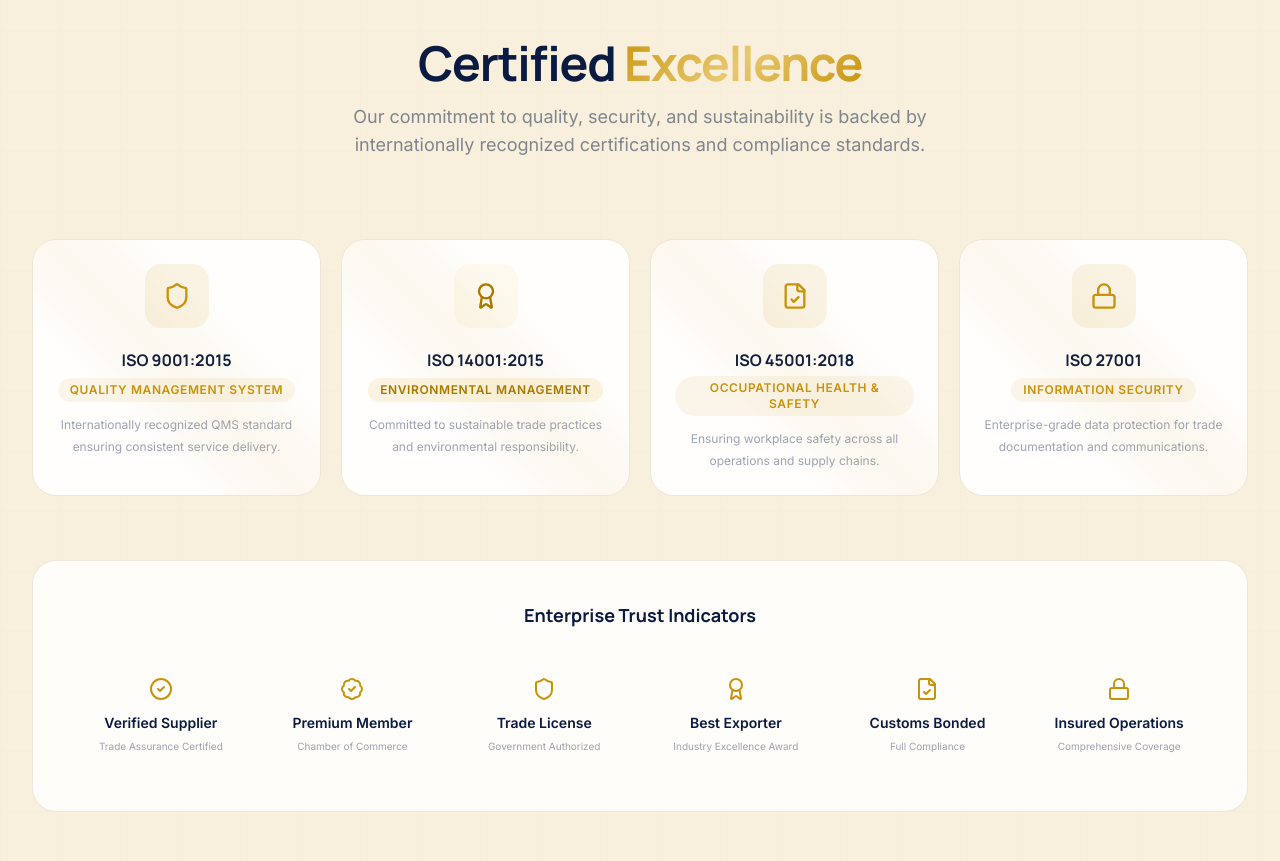
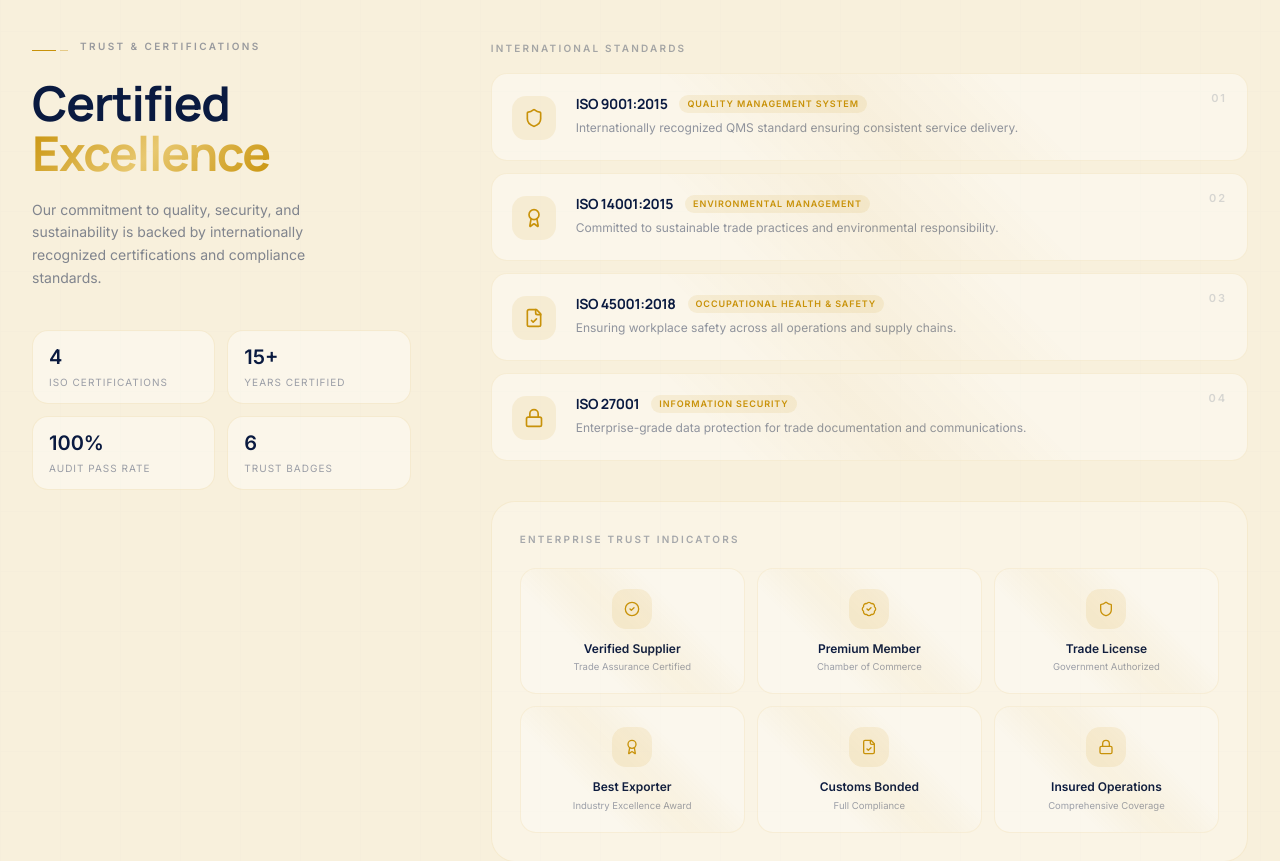
Before and after one commit to anskp/Excalibur_General_Trading, a Next.js app: page / in a window 1280 px wide. Shown: the part 7140-8001 px from the top of the page. Built offline with nearby package versions, Linux system fonts and the light colour scheme.

Commit message:
Restructure the TrustSection layout structure

```diff
--- a/src/components/excalibur/TrustSection.jsx
+++ b/src/components/excalibur/TrustSection.jsx
@@ -1,6 +1,7 @@
 'use client';
 import { ScrollReveal, StaggerContainer, StaggerItem } from './ScrollReveal';
 import { Shield, Award, FileCheck, Lock, CheckCircle2, BadgeCheck } from 'lucide-react';
+
 const certifications = [
   {
     icon: Shield,
@@ -8,6 +9,7 @@ const certifications = [
     description: 'Quality Management System',
     detail: 'Internationally recognized QMS standard ensuring consistent service delivery.',
     color: 'gold',
+    index: '01',
   },
   {
     icon: Award,
@@ -15,6 +17,7 @@ const certifications = [
     description: 'Environmental Management',
     detail: 'Committed to sustainable trade practices and environmental responsibility.',
     color: 'olive',
+    index: '02',
   },
   {
     icon: FileCheck,
@@ -22,6 +25,7 @@ const certifications = [
     description: 'Occupational Health & Safety',
     detail: 'Ensuring workplace safety across all operations and supply chains.',
     color: 'gold',
+    index: '03',
   },
   {
     icon: Lock,
@@ -29,94 +33,160 @@ const certifications = [
     description: 'Information Security',
     detail: 'Enterprise-grade data protection for trade documentation and communications.',
     color: 'gold',
+    index: '04',
   },
 ];
+
 const trustIndicators = [
-    { icon: CheckCircle2, label: 'Verified Supplier', detail: 'Trade Assurance Certified' },
-    { icon: BadgeCheck, label: 'Premium Member', detail: 'Chamber of Commerce' },
-    { icon: Shield, label: 'Trade License', detail: 'Government Authorized' },
-    { icon: Award, label: 'Best Exporter', detail: 'Industry Excellence Award' },
-    { icon: FileCheck, label: 'Customs Bonded', detail: 'Full Compliance' },
-    { icon: Lock, label: 'Insured Operations', detail: 'Comprehensive Coverage' },
+  { icon: CheckCircle2, label: 'Verified Supplier',  detail: 'Trade Assurance Certified'  },
+  { icon: BadgeCheck,   label: 'Premium Member',     detail: 'Chamber of Commerce'         },
+  { icon: Shield,       label: 'Trade License',      detail: 'Government Authorized'       },
+  { icon: Award,        label: 'Best Exporter',      detail: 'Industry Excellence Award'   },
+  { icon: FileCheck,    label: 'Customs Bonded',     detail: 'Full Compliance'             },
+  { icon: Lock,         label: 'Insured Operations', detail: 'Comprehensive Coverage'      },
 ];
-const colorMap = {
-    gold: {
-        icon: 'bg-gold/10 text-gold',
-        border: 'border-gold/15',
-        badge: 'bg-gold/8 text-gold',
-    },
-    olive: {
-        icon: 'bg-gold-light/10 text-gold-dark',
-        border: 'border-gold/15',
-        badge: 'bg-gold-light/20 text-gold-dark',
-    },
-};
+
+/* --- Cert row ---------------------------------------------------- */
+function CertRow({ cert, delay }) {
+  const Icon = cert.icon;
+  return (
+    <ScrollReveal delay={delay}>
+      <div className="group relative flex items-start gap-5 p-5 rounded-2xl
+                      border border-gold/10 hover:border-gold/30
+                      bg-white/40 hover:bg-white/70
+                      transition-all duration-400 hover:shadow-md
+                      cursor-pointer card-shine overflow-hidden">
+        <span className="absolute top-4 right-5 text-[11px] font-bold
+                         tracking-[0.18em] text-charcoal/15 select-none">
+          {cert.index}
+        </span>
+        <div className="shrink-0 w-11 h-11 rounded-xl bg-gold/10 flex items-center
+                        justify-center transition-transform duration-300 group-hover:scale-110 mt-0.5">
+          <Icon className="w-5 h-5 text-gold" />
+        </div>
+        <div className="flex-1 min-w-0 pr-8">
+          <div className="flex items-center gap-3 mb-1 flex-wrap">
+            <h3 className="text-sm font-bold text-charcoal tracking-tight">{cert.title}</h3>
+            <span className="text-[9px] font-semibold uppercase tracking-widest
+                             bg-gold/10 text-gold px-2 py-0.5 rounded-full">
+              {cert.description}
+            </span>
+          </div>
+          <p className="text-xs text-charcoal/45 leading-relaxed">{cert.detail}</p>
+        </div>
+        <div className="absolute bottom-0 left-5 h-px bg-gradient-to-r from-gold/60 to-transparent
+                        w-0 group-hover:w-3/4 transition-all duration-500" />
+      </div>
+    </ScrollReveal>
+  );
+}
+
+/* --- Trust badge ------------------------------------------------- */
+function TrustBadge({ indicator }) {
+  const Icon = indicator.icon;
+  return (
+    <StaggerItem>
+      <div className="group relative flex flex-col items-center text-center
+                      p-5 rounded-2xl border border-gold/10 hover:border-gold/25
+                      bg-white/30 hover:bg-white/60
+                      transition-all duration-350 hover:-translate-y-1
+                      cursor-pointer overflow-hidden card-shine">
+        <div className="absolute top-3 left-1/2 -translate-x-1/2 w-10 h-10
+                        rounded-full bg-gold/8 blur-xl opacity-0
+                        group-hover:opacity-100 transition-opacity duration-500" />
+        <div className="relative w-10 h-10 rounded-xl bg-gold/10 flex items-center
+                        justify-center mb-3 transition-transform duration-300 group-hover:scale-110">
+          <Icon className="w-4 h-4 text-gold" />
+        </div>
+        <p className="text-xs font-bold text-charcoal leading-snug">{indicator.label}</p>
+        <p className="text-[9.5px] text-charcoal/40 mt-1 leading-tight">{indicator.detail}</p>
+      </div>
+    </StaggerItem>
+  );
+}
+
+/* --- Main export ------------------------------------------------- */
 export function TrustSection() {
-    return (<section id="trust" className="relative py-24 lg:py-32">
-      {/* Background */}
-      <div className="absolute inset-0 grid-pattern opacity-30"/>
+  return (
+    <section id="trust" className="relative py-24 lg:py-32">
+      <div className="absolute inset-0 grid-pattern opacity-30" />
 
       <div className="relative max-w-7xl mx-auto px-4 sm:px-6 lg:px-8">
-        {/* Section Header */}
-        <ScrollReveal className="text-center mb-16 lg:mb-20">
-          {/* <div className="inline-flex items-center gap-2 px-4 py-1.5 rounded-full glass border border-gold/20 mb-6">
-            <div className="w-1.5 h-1.5 rounded-full bg-gold"/>
-            <span className="text-xs font-semibold uppercase tracking-[0.2em] text-charcoal/60">
+        <div className="flex flex-col lg:flex-row lg:gap-16 xl:gap-20">
+
+          {/* LEFT: sticky editorial column */}
+          <div className="lg:w-5/12 xl:w-4/12 mb-14 lg:mb-0">
+            <ScrollReveal className="lg:sticky lg:top-28">
+
+              <div className="flex items-center gap-3 mb-6">
+                <div className="flex gap-1">
+                  <span className="w-6 h-px bg-gold mt-[9px]" />
+                  <span className="w-2 h-px bg-gold/40 mt-[9px]" />
+                </div>
+                <span className="text-[10px] font-semibold uppercase tracking-[0.24em] text-charcoal/40">
                   Trust & Certifications
                 </span>
-          </div> */}
-          <h2 className="text-3xl sm:text-4xl lg:text-5xl font-bold tracking-tight text-charcoal">
-            Certified
-            <span className="text-gradient-gold"> Excellence</span>
-          </h2>
-          <p className="mt-4 text-base lg:text-lg text-charcoal/50 max-w-2xl mx-auto">
-            Our commitment to quality, security, and sustainability is backed by internationally
-            recognized certifications and compliance standards.
-          </p>
-        </ScrollReveal>
-
-        {/* Certification Cards */}
-        <div className="grid grid-cols-1 sm:grid-cols-2 lg:grid-cols-4 gap-5 mb-16">
-          {certifications.map((cert, index) => {
-            const styles = colorMap[cert.color];
-            const Icon = cert.icon;
-            return (<ScrollReveal key={cert.title} delay={index * 0.1}>
-                <div className={`group h-full rounded-3xl glass-card hover:glass-card-hover border ${styles.border} p-6 text-center transition-all duration-500 hover:-translate-y-1 hover:shadow-lg card-shine`}>
-                  <div className={`inline-flex items-center justify-center w-16 h-16 rounded-2xl ${styles.icon} mb-5 transition-transform duration-300 group-hover:scale-110`}>
-                    <Icon className="w-7 h-7"/>
-                  </div>
-                  <h3 className="text-base font-bold text-charcoal mb-1">{cert.title}</h3>
-                  <p className={`text-xs font-semibold uppercase tracking-wider ${styles.badge} inline-block px-3 py-1 rounded-full mb-3`}>
-                    {cert.description}
-                  </p>
-                  <p className="text-xs text-charcoal/40 leading-[1.8]">{cert.detail}</p>
-                </div>
-              </ScrollReveal>);
-        })}
               </div>
 
-        {/* Trust Indicators Grid */}
-        <ScrollReveal>
-          <div className="glass rounded-3xl p-8 lg:p-10 border border-gold/10">
-            <h3 className="text-lg font-bold text-charcoal mb-8 text-center">
-              Enterprise Trust Indicators
-            </h3>
-            <StaggerContainer staggerDelay={0.06} className="grid grid-cols-2 sm:grid-cols-3 lg:grid-cols-6 gap-4">
-              {trustIndicators.map((indicator) => {
-            const Icon = indicator.icon;
-            return (<StaggerItem key={indicator.label}>
-                    <div className="group text-center p-4 rounded-2xl hover:bg-ivory-dark/50 transition-colors duration-300 cursor-pointer">
-                      <Icon className="w-6 h-6 text-gold mx-auto mb-3 transition-transform duration-300 group-hover:scale-110"/>
-                      <p className="text-sm font-semibold text-charcoal">{indicator.label}</p>
-                      <p className="text-[10px] text-charcoal/40 mt-1">{indicator.detail}</p>
+              <h2 className="text-4xl sm:text-5xl font-bold tracking-tight text-charcoal leading-[1.05] mb-5">
+                Certified<br />
+                <em className="not-italic text-gradient-gold">Excellence</em>
+              </h2>
+
+              <p className="text-sm text-charcoal/50 leading-relaxed max-w-xs mb-10">
+                Our commitment to quality, security, and sustainability is backed by
+                internationally recognized certifications and compliance standards.
+              </p>
+
+              <div className="grid grid-cols-2 gap-3">
+                {[
+                  { value: '4',    label: 'ISO Certifications' },
+                  { value: '15+',  label: 'Years Certified'    },
+                  { value: '100%', label: 'Audit Pass Rate'    },
+                  { value: '6',    label: 'Trust Badges'       },
+                ].map((s) => (
+                  <div key={s.label}
+                       className="rounded-2xl border border-gold/12 bg-white/40 px-4 py-3">
+                    <p className="text-xl font-bold text-charcoal">{s.value}</p>
+                    <p className="text-[10px] text-charcoal/40 uppercase tracking-widest mt-0.5">
+                      {s.label}
+                    </p>
                   </div>
-                  </StaggerItem>);
-        })}
-            </StaggerContainer>
+                ))}
               </div>
             </ScrollReveal>
           </div>
 
-      <div className="section-divider mt-24 lg:mt-32"/>
-    </section>);
+          {/* RIGHT: cert rows + badge grid */}
+          <div className="lg:w-7/12 xl:w-8/12 flex flex-col gap-10">
+
+            <div className="flex flex-col gap-3">
+              <p className="text-[10px] font-semibold uppercase tracking-[0.22em] text-charcoal/35 mb-1">
+                International Standards
+              </p>
+              {certifications.map((cert, i) => (
+                <CertRow key={cert.title} cert={cert} delay={i * 0.08} />
+              ))}
+            </div>
+
+            <ScrollReveal>
+              <div className="rounded-3xl border border-gold/10 bg-white/25 p-6 lg:p-7">
+                <p className="text-[10px] font-semibold uppercase tracking-[0.22em] text-charcoal/35 mb-5">
+                  Enterprise Trust Indicators
+                </p>
+                <StaggerContainer staggerDelay={0.05} className="grid grid-cols-2 sm:grid-cols-3 gap-3">
+                  {trustIndicators.map((indicator) => (
+                    <TrustBadge key={indicator.label} indicator={indicator} />
+                  ))}
+                </StaggerContainer>
+              </div>
+            </ScrollReveal>
+
+          </div>
+        </div>
+      </div>
+
+      <div className="section-divider mt-24 lg:mt-32" />
+    </section>
+  );
 }
```
Lines whose indentation alone changed are shown as unchanged.
